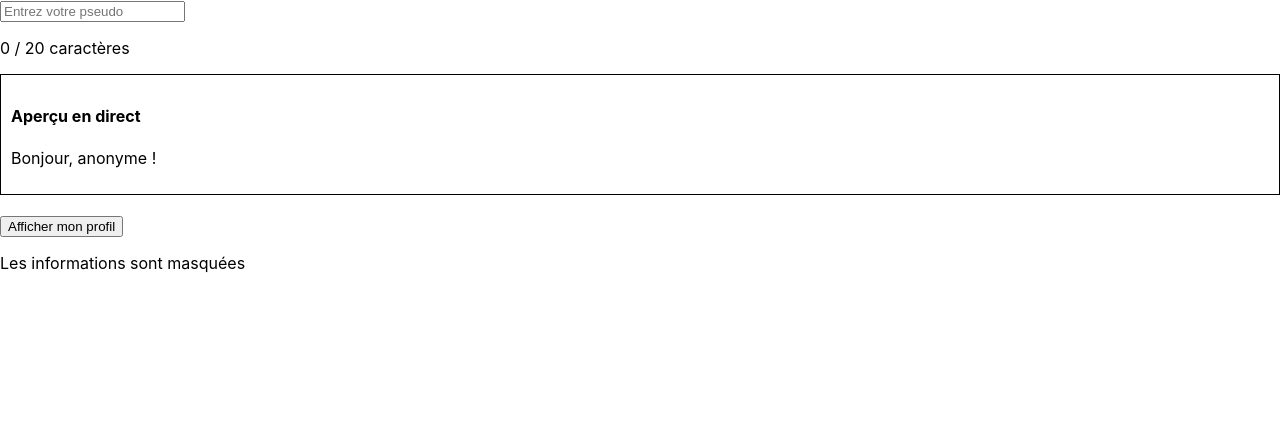
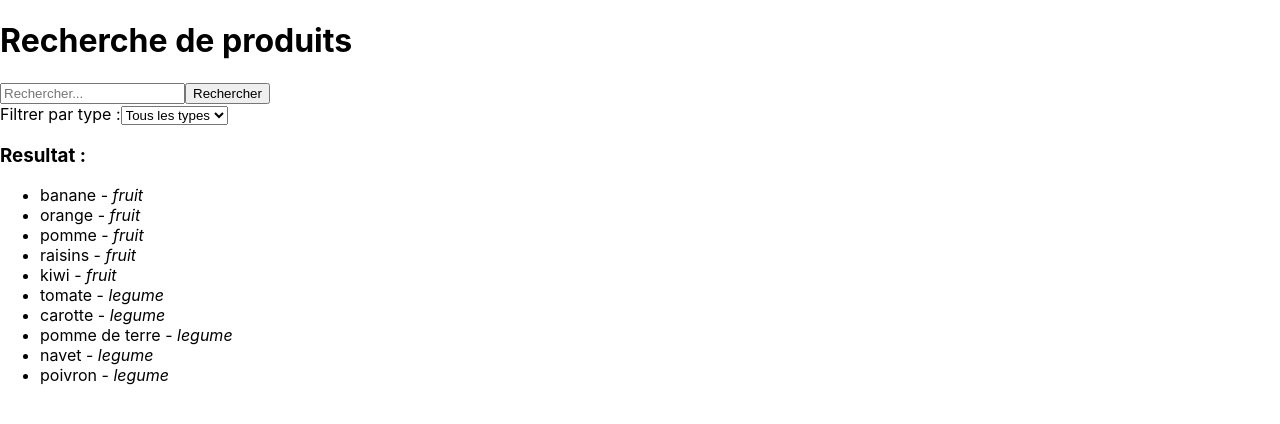
Before and after one commit to elgaziomar/React_Projet, a React (Create React App) app: page / in a window 1280 px wide. Shown: the top 424 px of the page. Built offline with nearby package versions, Linux system fonts and the light colour scheme.

Commit message:
Filter par input select

```diff
--- a/src/App.jsx
+++ b/src/App.jsx
@@ -1,14 +1,62 @@
-import Exercice1 from "./exercise1";
-import StudentProfile from './exercise2';
+
+import React, { useState } from "react";
+import Recherche_input from "./recherche_input";
+import Rcherche_select from "./recherche_select";
+import Resultat from "./resultat";
+
+const initialist=[ {nom:"banane",type:"fruit"},
+    {nom:"orange",type:"fruit"},
+    {nom:"pomme",type:"fruit"},
+    {nom:"raisins",type:"fruit"},
+    {nom:"kiwi",type:"fruit"},
+    {nom:"tomate",type:"legume"},
+    {nom:"carotte",type:"legume"},
+    {nom:"pomme de terre",type:"legume"},
+    {nom:"navet",type:"legume"},
+    {nom:"poivron",type:"legume"} ]
+
 
 function App() {
-  return (
-    <div>
-      <Exercice1 />
-      <br />
-      <StudentProfile />
-    </div>
-  );
+    const [resultats, setResultats] = useState(initialist);
+    const [typeSelectionne, setTypeSelectionne] = useState("");
+    const [term, setTerm] = useState("");
+
+    const handleSearchName = (texte) => {
+        setTerm(texte);
+        filtrer(texte, typeSelectionne);
+    };
+
+    const handleFilterByType = (type) => {
+        setTypeSelectionne(type);
+        filtrer(term, type);
+    };
+
+    const filtrer = (texte, type) => {
+        const filtered = initialist.filter((item) => {
+            const nomCorrespond = item.nom
+                .toLowerCase()
+                .includes(texte.toLowerCase().trim());
+
+            const typeCorrespond =
+                type === "" || item.type === type;
+
+            return nomCorrespond && typeCorrespond;
+        });
+
+        setResultats(filtered);
+    };
+
+    return (
+        <div>
+            <h1>Recherche de produits</h1>
+
+            <Recherche_input onSearch={handleSearchName} />
+
+            <Rcherche_select onSelectType={handleFilterByType} />
+
+            <Resultat resultats={resultats} />
+        </div>
+    );
 }
 
 export default App;
--- a/src/exercise1.jsx
+++ /dev/null
@@ -1,28 +0,0 @@
-import { useState } from "react";
-
-function Exercice1() {
-  const [pseudo, setPseudo] = useState("");
-
-  return (
-    <div>
-      <input
-        type="text"
-        placeholder="Entrez votre pseudo"
-        value={pseudo}
-        maxLength={20}
-        onChange={(e) => setPseudo(e.target.value)}
-      />
-
-      <p style={{ color: pseudo.length === 20 ? "red" : "black" }}>
-        {pseudo.length} / 20 caractères
-      </p>
-
-      <div style={{ border: "1px solid black", padding: "10px" }}>
-        <h4>Aperçu en direct</h4>
-        <p>Bonjour, {pseudo === "" ? "anonyme" : pseudo} !</p>
-      </div>
-    </div>
-  );
-}
-
-export default Exercice1;
--- a/src/exercise2.jsx
+++ /dev/null
@@ -1,24 +0,0 @@
-import { useState } from "react";
-
-function StudentProfile() {
-  const [isVisible, setIsVisible] = useState(false);
-
-  return (
-    <div>
-      <button onClick={() => setIsVisible(!isVisible)}>
-        {isVisible ? "Masquer mon profil" : "Afficher mon profil"}
-      </button>
-
-      {isVisible ? (
-        <div>
-          <p>Nom : Omar Elgazi</p>
-          <p>Filière : Développement Digital</p>
-        </div>
-      ) : (
-        <p>Les informations sont masquées</p>
-      )}
-    </div>
-  );
-}
-
-export default StudentProfile;
--- /dev/null
+++ b/src/recherche_input.jsx
@@ -0,0 +1,28 @@
+
+import { useState } from "react";
+
+function Recherche_input({ onSearch }) {
+    const [term, setTerm] = useState("");
+
+    const handlesubmit = (e) => {
+        e.preventDefault();
+        onSearch(term);
+    };
+
+    return (
+        <div>
+            <form onSubmit={handlesubmit}>
+                <input
+                    type="text"
+                    placeholder="Rechercher..."
+                    value={term}
+                    onChange={(e) => setTerm(e.target.value)}
+                />
+
+                <button type="submit">Rechercher</button>
+            </form>
+        </div>
+    );
+}
+
+export default Recherche_input;
--- /dev/null
+++ b/src/recherche_select.jsx
@@ -0,0 +1,16 @@
+
+function Rcherche_select({ onSelectType }) {
+    return (
+        <div>
+            <label>Filtrer par type :</label>
+
+            <select onChange={(e) => onSelectType(e.target.value)}>
+                <option value="">Tous les types</option>
+                <option value="fruit">Fruit</option>
+                <option value="legume">Légume</option>
+            </select>
+        </div>
+    );
+}
+
+export default Rcherche_select;
--- /dev/null
+++ b/src/resultat.jsx
@@ -0,0 +1,22 @@
+
+function Resultat({ resultats }) {
+    return (
+        <div>
+            <h3>Resultat :</h3>
+
+            {resultats.length === 0 ? (
+                <p>Aucun produit trouvé</p>
+            ) : (
+                <ul>
+                    {resultats.map((prod, index) => (
+                        <li key={index}>
+                            {prod.nom} - <i>{prod.type}</i>
+                        </li>
+                    ))}
+                </ul>
+            )}
+        </div>
+    );
+}
+
+export default Resultat;
```
